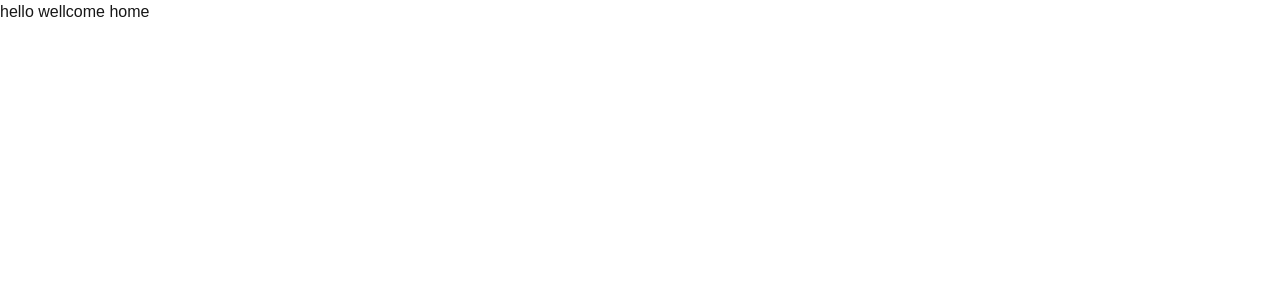
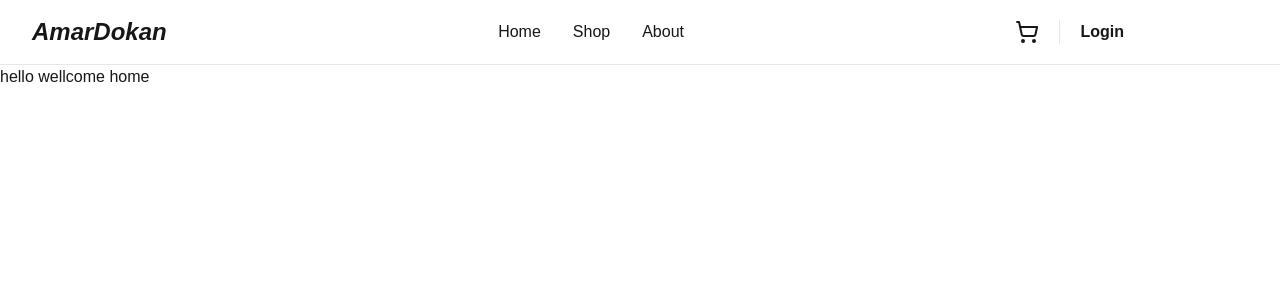
Before and after one commit to souravMitra02/amar-dokan-client, a Next.js app: page / in a window 1280 px wide. Shown: the top 300 px of the page. Built offline with nearby package versions, Linux system fonts and the light colour scheme.

Commit message:
feat: add Navbar component and update layout with new styles

```diff
--- a/package.json
+++ b/package.json
@@ -10,6 +10,7 @@
   },
   "dependencies": {
     "init": "^0.1.2",
+    "lucide-react": "^0.575.0",
     "next": "16.1.6",
     "next-auth": "^4.24.13",
     "npx": "^10.2.2",
--- a/src/app/layout.js
+++ b/src/app/layout.js
@@ -1,27 +1,20 @@
-import { Geist, Geist_Mono } from "next/font/google";
+import { Inter, Outfit } from "next/font/google";
 import "./globals.css";
+import Navbar from "@/components/shared/Navbar";
 
-const geistSans = Geist({
-  variable: "--font-geist-sans",
-  subsets: ["latin"],
-});
-
-const geistMono = Geist_Mono({
-  variable: "--font-geist-mono",
-  subsets: ["latin"],
-});
+const inter = Inter({ subsets: ["latin"], variable: "--font-inter" });
+const outfit = Outfit({ subsets: ["latin"], variable: "--font-outfit" });
 
 export const metadata = {
-  title: "Create Next App",
-  description: "Generated by create next app",
+  title: "AmarDokan | Fresh Grocery",
+  description: "E-commerce for fresh products",
 };
 
 export default function RootLayout({ children }) {
   return (
     <html lang="en">
-      <body
-        className={`${geistSans.variable} ${geistMono.variable} antialiased`}
-      >
+      <body className={`${inter.variable} ${outfit.variable} font-sans bg-background text-dark`}>
+        <Navbar></Navbar>
         {children}
       </body>
     </html>
--- /dev/null
+++ b/src/components/shared/Navbar.jsx
@@ -0,0 +1,34 @@
+"use client";
+import Link from "next/link";
+import { ShoppingCart, User } from "lucide-react";
+
+export default function Navbar() {
+  return (
+    <nav className="bg-white border-b border-slate-200 sticky top-0 z-50">
+      <div className="max-w-7xl mx-auto px-4 sm:px-6 lg:px-8">
+        <div className="flex justify-between items-center h-16">
+          {/* Logo */}
+          <Link href="/" className="font-heading text-2xl font-bold italic">
+            Amar<span className="text-primary">Dokan</span>
+          </Link>
+          <div className="hidden md:flex space-x-8 font-medium">
+            <Link href="/" className="hover:text-primary transition-colors">Home</Link>
+            <Link href="/shop" className="hover:text-primary transition-colors">Shop</Link>
+            <Link href="/about" className="hover:text-primary transition-colors">About</Link>
+          </div>
+          <div className="flex items-center space-x-5">
+            <Link href="/cart" className="relative hover:text-primary">
+              <ShoppingCart className="w-6 h-6" />
+              <span className="absolute -top-2 -right-2 bg-secondary text-white text-[10px] font-bold px-1.5 py-0.5 rounded-full">0</span>
+            </Link>
+            <div className="h-6 w-[1px] bg-slate-200"></div>
+            <Link href="/login" className="text-dark font-semibold hover:text-primary">Login</Link>
+            <Link href="/register" className="bg-primary text-white px-5 py-2 rounded-full font-semibold hover:bg-emerald-600 transition-all">
+              Register
+            </Link>
+          </div>
+        </div>
+      </div>
+    </nav>
+  );
+}
```
Also changed, not shown: 1 other file (tests, documents, lock files or other folders).
